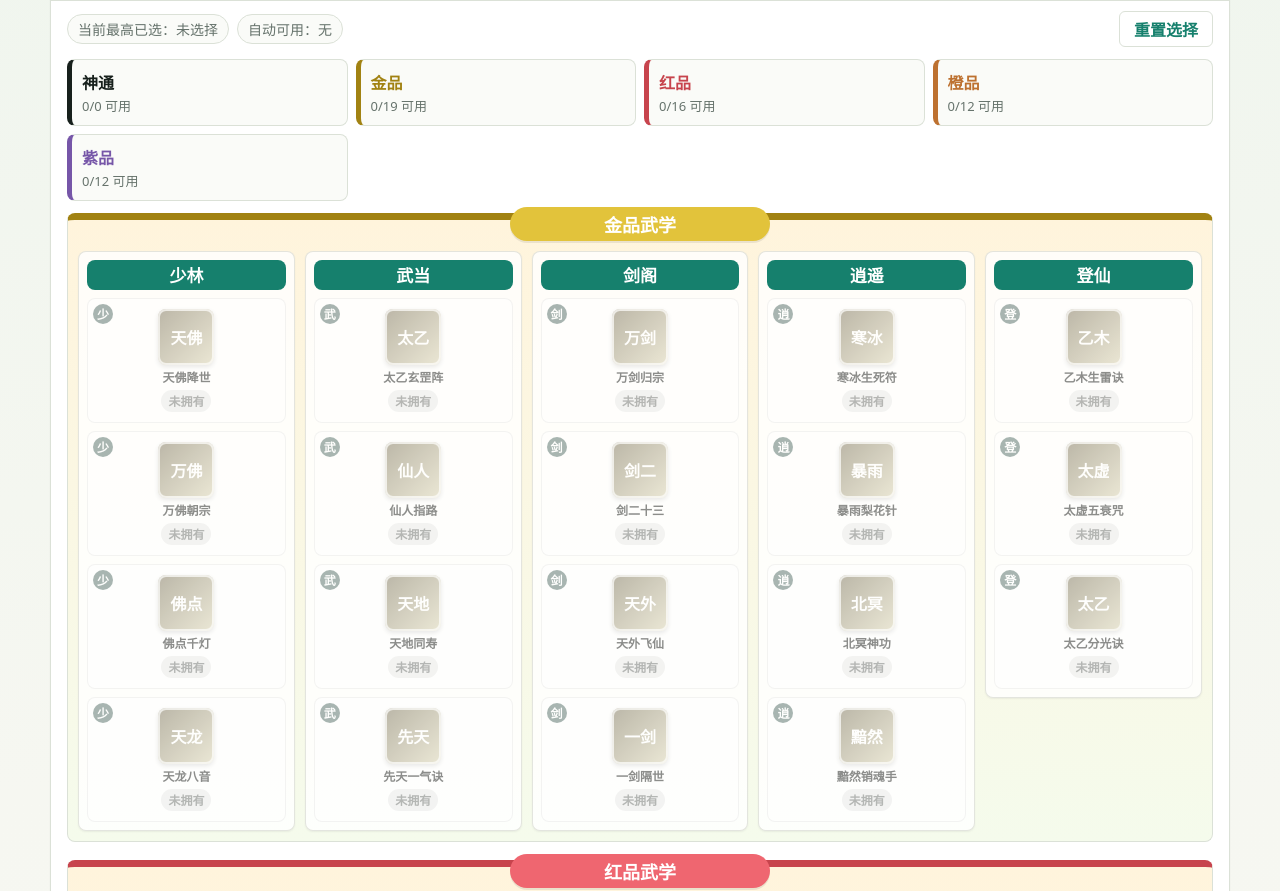
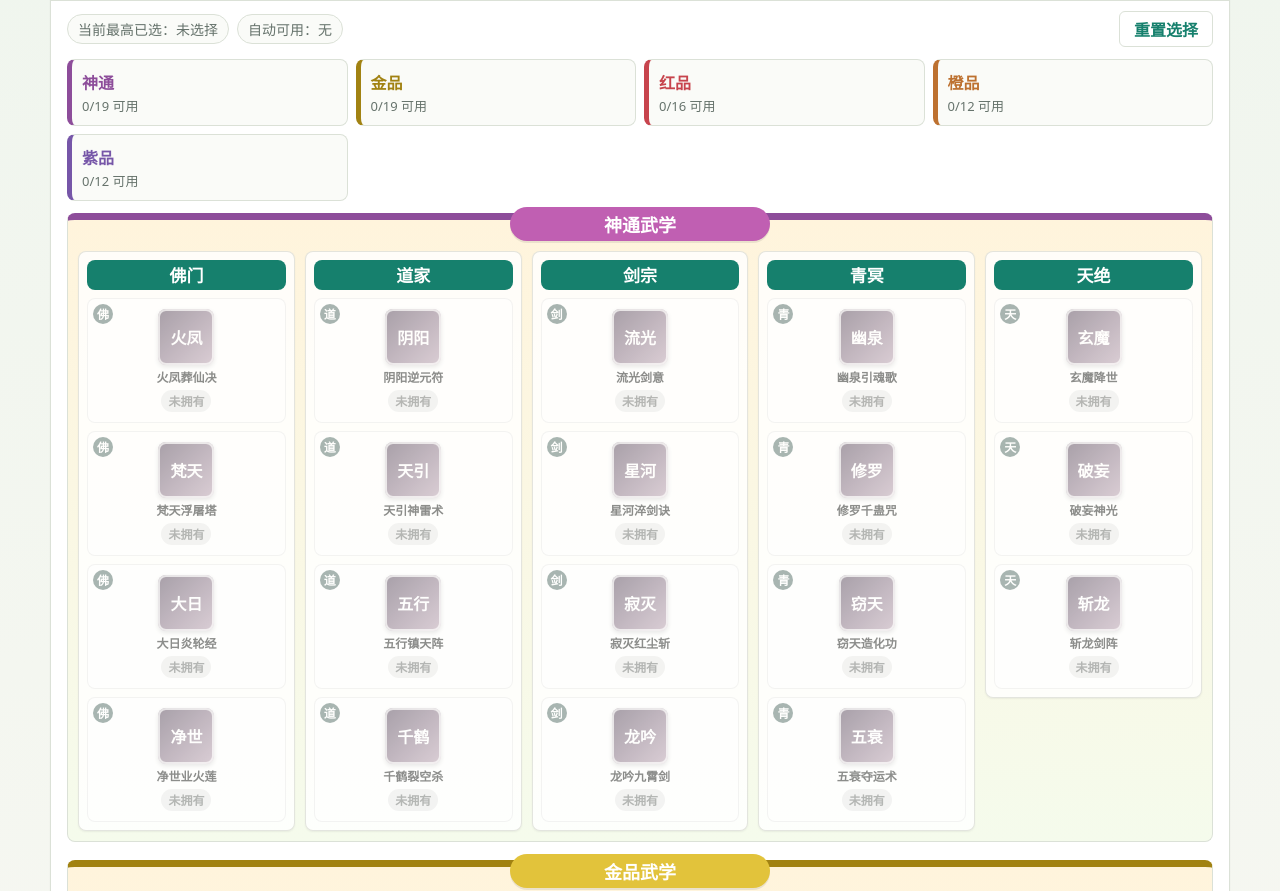
Before and after one commit to Bnij/zszs-kungfu-planner, a plain HTML site: page index.html in a window 1280 px wide. Shown: the part 363-1254 px from the top of the page. Drawn offline with Linux system fonts and the light colour scheme.

Commit message:
Update shentong leaderboard data

```diff
--- a/data.js
+++ b/data.js
@@ -2,7 +2,7 @@ window.ZSZS_KUNGFU_DATA = {
   "meta": {
     "title": "宗师之上武学推荐器",
     "counts": {
-      "kungfu": 59
+      "kungfu": 78
     },
     "public_note": "人工整理用公开数据，仅保留推荐器需要的名称、品质、门派和效果标签。"
   },
@@ -10,7 +10,8 @@ window.ZSZS_KUNGFU_DATA = {
     "4": "紫",
     "5": "橙",
     "6": "红",
-    "7": "金"
+    "7": "金",
+    "8": "神通"
   },
   "kungfu": [
     {
@@ -749,6 +750,271 @@ window.ZSZS_KUNGFU_DATA = {
         "目标3",
         "登仙增益"
       ]
+    },
+    {
+      "name": "火凤葬仙决",
+      "normal_name": "火凤葬仙决",
+      "id": 29010,
+      "quality": 8,
+      "quality_name": "神通",
+      "weapon_name": "佛门",
+      "effect_labels": [
+        "灼烧",
+        "会心",
+        "增益",
+        "目标3"
+      ]
+    },
+    {
+      "name": "梵天浮屠塔",
+      "normal_name": "梵天浮屠塔",
+      "id": 29020,
+      "quality": 8,
+      "quality_name": "神通",
+      "weapon_name": "佛门",
+      "effect_labels": [
+        "灼烧",
+        "持续",
+        "增益",
+        "目标3"
+      ]
+    },
+    {
+      "name": "大日炎轮经",
+      "normal_name": "大日炎轮经",
+      "id": 29030,
+      "quality": 8,
+      "quality_name": "神通",
+      "weapon_name": "佛门",
+      "effect_labels": [
+        "灼烧",
+        "引爆",
+        "回血",
+        "爆发",
+        "目标2"
+      ]
+    },
+    {
+      "name": "净世业火莲",
+      "normal_name": "净世业火莲",
+      "id": 29040,
+      "quality": 8,
+      "quality_name": "神通",
+      "weapon_name": "佛门",
+      "effect_labels": [
+        "增益",
+        "延长",
+        "减益延长",
+        "目标4"
+      ]
+    },
+    {
+      "name": "阴阳逆元符",
+      "normal_name": "阴阳逆元符",
+      "id": 29050,
+      "quality": 8,
+      "quality_name": "神通",
+      "weapon_name": "道家",
+      "effect_labels": [
+        "回血",
+        "增益",
+        "目标2"
+      ]
+    },
+    {
+      "name": "天引神雷术",
+      "normal_name": "天引神雷术",
+      "id": 29060,
+      "quality": 8,
+      "quality_name": "神通",
+      "weapon_name": "道家",
+      "effect_labels": [
+        "减益",
+        "攻速",
+        "减伤",
+        "会心",
+        "目标3"
+      ]
+    },
+    {
+      "name": "五行镇天阵",
+      "normal_name": "五行镇天阵",
+      "id": 29070,
+      "quality": 8,
+      "quality_name": "神通",
+      "weapon_name": "道家",
+      "effect_labels": [
+        "增益",
+        "会心",
+        "目标4"
+      ]
+    },
+    {
+      "name": "千鹤裂空杀",
+      "normal_name": "千鹤裂空杀",
+      "id": 29080,
+      "quality": 8,
+      "quality_name": "神通",
+      "weapon_name": "道家",
+      "effect_labels": [
+        "爆发",
+        "额外伤害",
+        "增益",
+        "会心",
+        "目标3"
+      ]
+    },
+    {
+      "name": "流光剑意",
+      "normal_name": "流光剑意",
+      "id": 29090,
+      "quality": 8,
+      "quality_name": "神通",
+      "weapon_name": "剑宗",
+      "effect_labels": [
+        "增益",
+        "招架",
+        "目标4"
+      ]
+    },
+    {
+      "name": "星河淬剑诀",
+      "normal_name": "星河淬剑诀",
+      "id": 29100,
+      "quality": 8,
+      "quality_name": "神通",
+      "weapon_name": "剑宗",
+      "effect_labels": [
+        "增益",
+        "减益",
+        "招架",
+        "目标3"
+      ]
+    },
+    {
+      "name": "寂灭红尘斩",
+      "normal_name": "寂灭红尘斩",
+      "id": 29110,
+      "quality": 8,
+      "quality_name": "神通",
+      "weapon_name": "剑宗",
+      "effect_labels": [
+        "异常",
+        "减冷却",
+        "爆发",
+        "目标2"
+      ]
+    },
+    {
+      "name": "龙吟九霄剑",
+      "normal_name": "龙吟九霄剑",
+      "id": 29120,
+      "quality": 8,
+      "quality_name": "神通",
+      "weapon_name": "剑宗",
+      "effect_labels": [
+        "多段",
+        "减冷却",
+        "攻速",
+        "目标3"
+      ]
+    },
+    {
+      "name": "幽泉引魂歌",
+      "normal_name": "幽泉引魂歌",
+      "id": 29130,
+      "quality": 8,
+      "quality_name": "神通",
+      "weapon_name": "青冥",
+      "effect_labels": [
+        "中毒",
+        "易伤",
+        "持续",
+        "目标3"
+      ]
+    },
+    {
+      "name": "修罗千蛊咒",
+      "normal_name": "修罗千蛊咒",
+      "id": 29140,
+      "quality": 8,
+      "quality_name": "神通",
+      "weapon_name": "青冥",
+      "effect_labels": [
+        "中毒",
+        "易伤",
+        "爆发",
+        "目标3"
+      ]
+    },
+    {
+      "name": "窃天造化功",
+      "normal_name": "窃天造化功",
+      "id": 29150,
+      "quality": 8,
+      "quality_name": "神通",
+      "weapon_name": "青冥",
+      "effect_labels": [
+        "增益",
+        "减益",
+        "属性强化",
+        "目标4"
+      ]
+    },
+    {
+      "name": "五衰夺运术",
+      "normal_name": "五衰夺运术",
+      "id": 29160,
+      "quality": 8,
+      "quality_name": "神通",
+      "weapon_name": "青冥",
+      "effect_labels": [
+        "中毒",
+        "引爆",
+        "减冷却",
+        "目标2"
+      ]
+    },
+    {
+      "name": "玄魔降世",
+      "normal_name": "玄魔降世",
+      "id": 29170,
+      "quality": 8,
+      "quality_name": "神通",
+      "weapon_name": "天绝",
+      "effect_labels": [
+        "伤害叠加",
+        "击杀刷新",
+        "目标2"
+      ]
+    },
+    {
+      "name": "破妄神光",
+      "normal_name": "破妄神光",
+      "id": 29180,
+      "quality": 8,
+      "quality_name": "神通",
+      "weapon_name": "天绝",
+      "effect_labels": [
+        "法则",
+        "会心",
+        "增益",
+        "目标4"
+      ]
+    },
+    {
+      "name": "斩龙剑阵",
+      "normal_name": "斩龙剑阵",
+      "id": 29190,
+      "quality": 8,
+      "quality_name": "神通",
+      "weapon_name": "天绝",
+      "effect_labels": [
+        "爆发",
+        "人数缩放",
+        "会心",
+        "目标5"
+      ]
     }
   ]
 };
--- a/styles.css
+++ b/styles.css
@@ -13,6 +13,7 @@
   --orange: #bd7130;
   --red: #c7444d;
   --gold: #a18212;
+  --mythic: #8d4d9a;
   font-family: ui-sans-serif, system-ui, -apple-system, BlinkMacSystemFont, "Segoe UI", sans-serif;
 }
 
@@ -225,6 +226,10 @@ p {
   background: #e2c33b;
 }
 
+.quality-section.mythic .quality-title {
+  background: #c05fb2;
+}
+
 .school-board {
   display: grid;
   grid-template-columns: repeat(5, minmax(94px, 1fr));
@@ -351,6 +356,10 @@ p {
 
 .kungfu-card.gold .icon-box {
   background: linear-gradient(135deg, #92720b, #f0d450);
+}
+
+.kungfu-card.mythic .icon-box {
+  background: linear-gradient(135deg, #75358a, #ef8ad4);
 }
 
 .status {
@@ -529,6 +538,10 @@ p {
   color: var(--gold);
 }
 
+.mythic {
+  color: var(--mythic);
+}
+
 @media (max-width: 980px) {
   .school-board {
     grid-template-columns: repeat(3, minmax(92px, 1fr));
```
